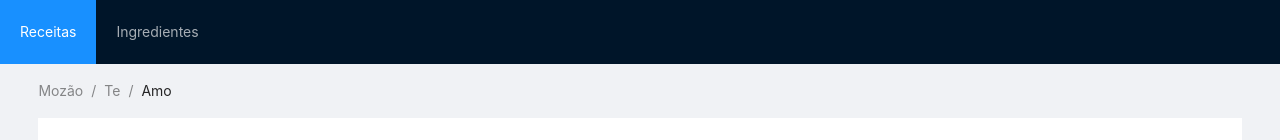
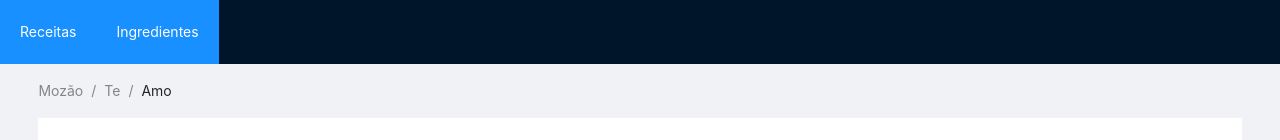
Before and after one commit to vedovato/calc-mozao, a Next.js app: page /ingredientes in a window 1280 px wide. Shown: the top 140 px of the page. Built offline with nearby package versions, Linux system fonts and the light colour scheme; no server answers; the database is empty.

Commit message:
fix: :bug: fix active navigation

```diff
--- a/components/Wrapper/index.tsx
+++ b/components/Wrapper/index.tsx
@@ -51,17 +51,15 @@ const Wrapper = (props: LayoutProps) => {
   return (
     <Layout style={{ height: "100vh" }}>
       <Header style={{ position: 'fixed', zIndex: 1, width: '100%', padding: 0 }}>
-        {/* <div className="logo" /> */}
-
         <Menu
           theme="dark"
           mode="horizontal"
-          defaultSelectedKeys={['0']}
+          defaultSelectedKeys={[router.pathname]}
           items={
             MENU.map((item, key) => ({
               label: item.title,
               onClick: () => router.push(item.link),
-              key
+              key: item.link
             }))}
         />
       </Header>
```
